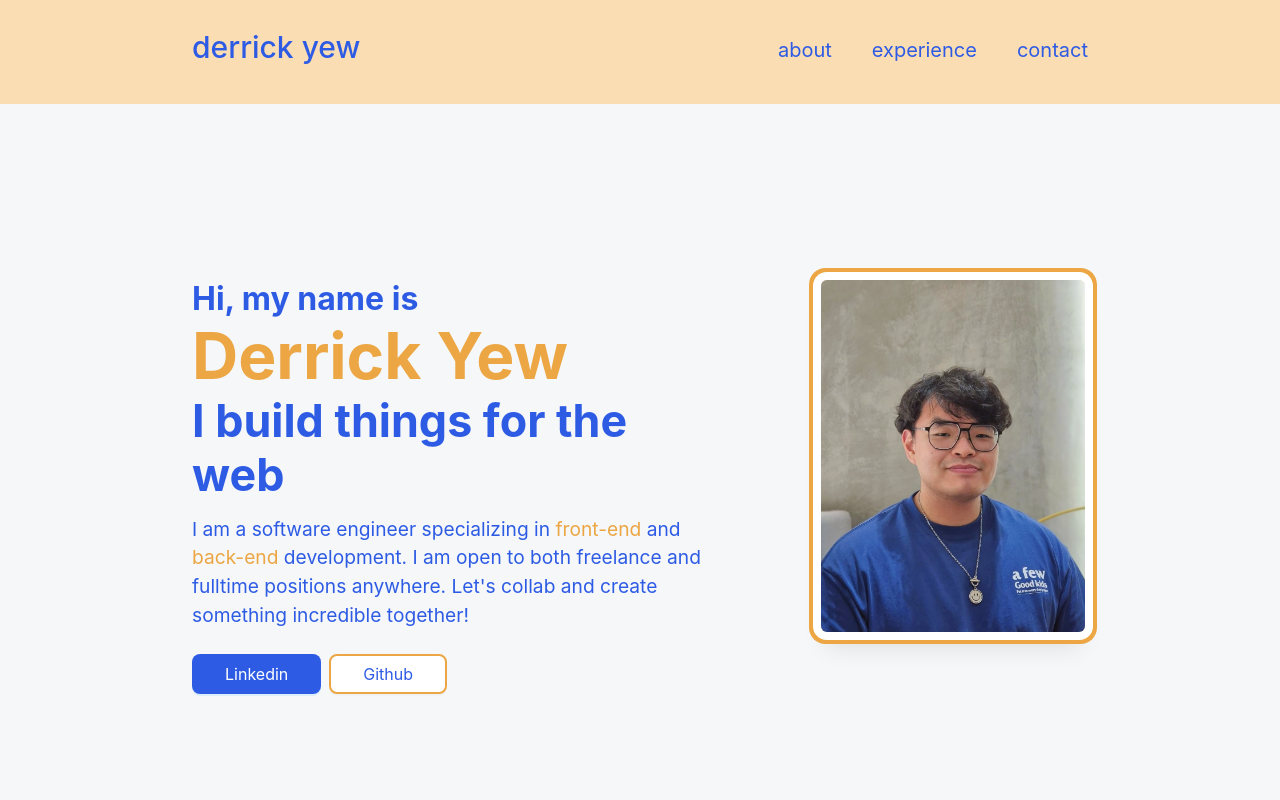
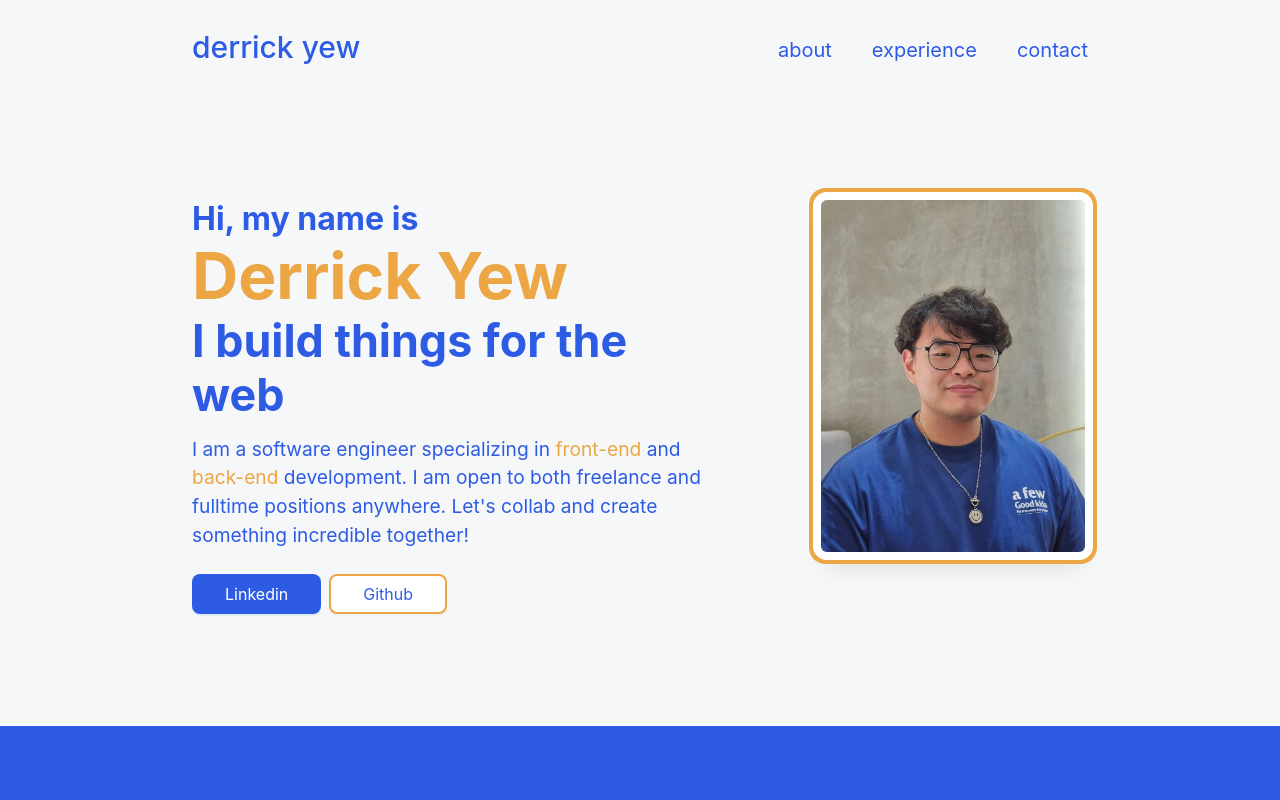
Before and after one commit to DerrickYewBytes/DerrickYewBytes.github.io, a React (Vite) app: page / in a window 1280 px wide. Shown: the top 800 px of the page. Built offline with nearby package versions, Linux system fonts and the light colour scheme.

Commit message:
Fix header background change bug when scroll snapping

```diff
--- a/src/App.tsx
+++ b/src/App.tsx
@@ -18,9 +18,43 @@ function App() {
 
   useEffect(() => {
     console.log("section:", currentSection);
+  }, [currentSection]);
 
-  }, [currentSection])
+  useEffect(() => {
+    const options = {
+      root: null, // Use the viewport as the container
+      rootMargin: "0px",
+      threshold: 0.3, // Adjust this threshold as needed
+    };
 
+    const observer = new IntersectionObserver((entries) => {
+      entries.forEach((entry) => {
+        if (entry.isIntersecting) {
+          if (entry.target.id === "hero") {
+            setCurrentSection("hero");
+          } else if (entry.target.id === "about") {
+            setCurrentSection("about");
+          } else if (entry.target.id === "experience") {
+            setCurrentSection("experience");
+          } else if (entry.target.id === "contact") {
+            setCurrentSection("contact");
+          }
+        }
+      });
+    }, options);
+
+    if (heroRef.current) observer.observe(heroRef.current);
+    if (aboutRef.current) observer.observe(aboutRef.current);
+    if (experienceRef.current) observer.observe(experienceRef.current);
+    if (contactRef.current) observer.observe(contactRef.current);
+
+    return () => {
+      if (heroRef.current) observer.unobserve(heroRef.current);
+      if (aboutRef.current) observer.unobserve(aboutRef.current);
+      if (experienceRef.current) observer.unobserve(experienceRef.current);
+      if (contactRef.current) observer.unobserve(contactRef.current);
+    };
+  }, []);
 
   useEffect(() => {
     const handleScroll = () => {
@@ -60,6 +94,7 @@ function App() {
 
   return (
     <>
+      <div className="max-h-screen overflow-y-scroll snap-y snap-mandatory">
         <Header
           referenceList={{
             hero: heroRef,
@@ -69,10 +104,12 @@ function App() {
           }}
           currentSection={currentSection}
         />
+
         <Hero screenSize={windowDimension} reference={heroRef} />
         <About reference={aboutRef} />
         <Experience screenSize={windowDimension} reference={experienceRef} />
         <ContactMe reference={contactRef} />
+      </div>
     </>
   );
 }
--- a/src/pages/About.tsx
+++ b/src/pages/About.tsx
@@ -55,7 +55,7 @@ const techstack = [
 const About = (props: Props) => {
   return (
     <>
-      <div id="about" ref={props.reference} className="central-content page-top-spacing">
+      <div id="about" ref={props.reference} className="central-content page-top-spacing snap-always snap-center">
         <div className="content">
           <h1>About</h1>
           <h2>Who am I?</h2>
--- a/src/pages/ContactMe.tsx
+++ b/src/pages/ContactMe.tsx
@@ -10,7 +10,7 @@ const ContactMe = (props: Props) => {
   }
   return (
     <>
-      <div id="contact" ref={props.reference} className="central-content page-top-spacing">
+      <div id="contact" ref={props.reference} className="central-content page-top-spacing snap-always snap-end">
         <div className="content">
           <h1>Say Hello</h1>
           <section className="contact-links">
--- a/src/pages/Experience.tsx
+++ b/src/pages/Experience.tsx
@@ -69,7 +69,7 @@ const Experience = (props: Props) => {
     <>
       <div
         id="experience"
-        className="page-top-spacing"
+        className="page-top-spacing snap-always snap-center"
         ref={props.reference}
       >
         <div>
--- a/src/pages/Hero.tsx
+++ b/src/pages/Hero.tsx
@@ -12,7 +12,7 @@ const Hero = (props: Props) => {
     <div
       id="hero"
       ref={props.reference}
-      className="central-content page-top-spacing"
+      className="central-content snap-always snap-start"
     >
       {props.screenSize === "large" ? (
         <>
--- a/src/styles/index.css
+++ b/src/styles/index.css
@@ -1,25 +1,12 @@
 @tailwind base;
 @tailwind components;
 @tailwind utilities;
-
-@import url("https://fonts.googleapis.com/icon?family=Material+Icons");
 
 @layer base {
   @font-face {
     font-family: "Outfit";
     src: url("https://fonts.googleapis.com/css2?family=Outfit:wght@100..900&display=swap");
   }
-}
-
-*,
-*::before,
-*::after {
-  box-sizing: border-box;
-  margin: 0;
-  padding: 0;
-  font-size: 1rem;
-  font-family: Outfit, Inter, system-ui, Avenir, Helvetica, Arial, sans-serif;
-  font-weight: 400;
 }
 
 ::-webkit-scrollbar {
@@ -29,9 +16,14 @@
 html,
 body {
   @apply bg-babyPowder;
-  height: 100%;
-  font-family: sans-serif;
-  line-height: 1.5;
+  box-sizing: border-box !important;
+  margin: 0 !important;
+  padding: 0 !important;
+  font-size: 1rem !important;
+  font-family: Outfit, Inter, system-ui, Avenir, Helvetica, Arial, sans-serif !important;
+  font-weight: 400 !important;
+  height: 100% !important;
+  line-height: 1.5 !important;
 }
 
 a {
@@ -85,8 +77,6 @@ h2 {
 @layer utilities {
   .central-content {
     @apply px-6 md:px-32 lg:px-48;
-
-
   }
   .remove-central-content {
     @apply px-0;
@@ -152,7 +142,8 @@ h2 {
 }
 
 #hero {
-  @apply flex flex-col gap-12 mb-28 lg:flex-row;
+  @apply flex flex-col gap-12 mb-28 pt-24 lg:flex-row;
+  @apply snap-center;
 
   @media (min-width: 1268px) {
     gap: 6rem;
@@ -237,6 +228,7 @@ h2 {
 
 #about {
   @apply bg-blue-deep;
+  @apply snap-center;
 
   .content {
     @apply pb-20;
@@ -275,6 +267,7 @@ h2 {
 
 #experience {
   @apply central-content;
+  @apply snap-center;
 
   h1 {
     @apply mb-16 text-blue-deep;
@@ -335,6 +328,8 @@ h2 {
 
 #contact {
   @apply bg-sands-light;
+  @apply snap-center;
+
   .content {
     @apply pb-20;
   }
```
Also changed, not shown: src/styles/output.css. Lines whose indentation alone changed are shown as unchanged.
